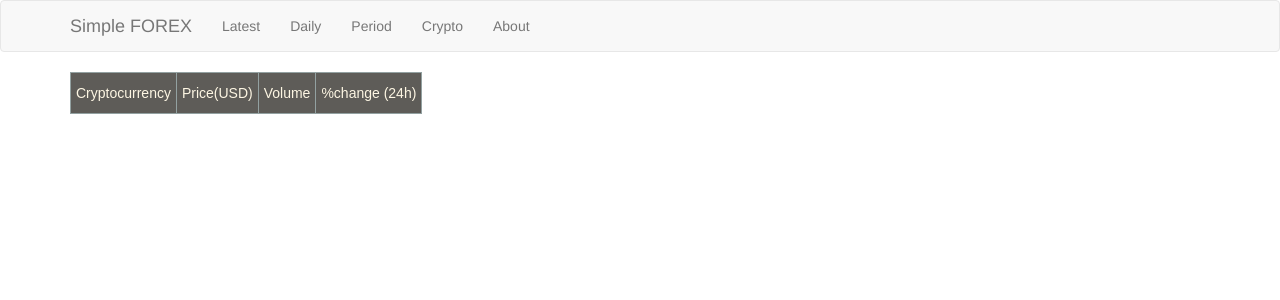
After one commit to emre-oz/simpleforex, a Flask app: template app/templates/crypto.html in a window 1280 px wide. The commit adds this page. Shown: the top 300 px of the page. Run offline with Flask 2, Linux system fonts and the light colour scheme; the template is opened without the code that fills it, so the values that code supplies are empty; some libraries are stand-ins or nearby versions.

Commit message:
Emre+Clemens Crypto Commit

```diff
--- a/app/routes.py
+++ b/app/routes.py
@@ -2,7 +2,7 @@ from app import app
 from flask import render_template, request, redirect, url_for
 from app.forms import DailyForm, PeriodForm
 from flask_wtf import FlaskForm
-from getter import fetch_cached_latest, fetch_daily, fetch_period, fetch_cached_live
+from getter import fetch_cached_latest, fetch_daily, fetch_period, fetch_cached_live, fetch_cached_latest_crypto
 
 
 @app.route("/")
@@ -49,6 +49,11 @@ def period_data():
     chart_data = fetch_period(start_day,end_day,symbols,base)
     return chart_data.render_response()
 
+@app.route("/crypto",methods=["GET","POST"])
+def crypto():
+    crypto_dict = fetch_cached_latest_crypto()
+    return render_template("crypto.html", crypto_dict = crypto_dict, title="Cryptocurrency Information")
+
 @app.route("/about", methods=["GET","POST"])
 def about():
     return render_template("about.html", title= "About")
--- a/app/templates/base.html
+++ b/app/templates/base.html
@@ -21,6 +21,7 @@
                     <li><a href="{{ url_for('latest') }}">Latest</a></li>
                     <li><a href="{{ url_for('daily') }}">Daily</a></li>
                     <li><a href="{{ url_for('period') }}">Period</a></li>
+                    <li><a href="{{ url_for('crypto') }}">Crypto</a></li>
                     <li><a href="{{ url_for('about') }}">About</a></li>
                 </ul>
             </div>
--- /dev/null
+++ b/app/templates/crypto.html
@@ -0,0 +1,47 @@
+{% extends "base.html" %}
+
+{% block app_content %}
+<style type="text/css">
+    .tg  {border-collapse:collapse;border-spacing:0;border-color:#93a1a1;}
+    .tg td{font-family:Arial, sans-serif;font-size:14px;padding:10px 5px;border-style:solid;border-width:1px;overflow:hidden;word-break:normal;border-color:#93a1a1;color:#002b36;background-color:#e4e4e4;}
+    .tg th{font-family:Arial, sans-serif;font-size:14px;font-weight:normal;padding:10px 5px;border-style:solid;border-width:1px;overflow:hidden;word-break:normal;border-color:#93a1a1;color:#fdf6e3;background-color:#5e5c58;}
+    .tg .tg-baqh{text-align:center;vertical-align:top}
+    .tg .tg-0lax{text-align:left;vertical-align:top}
+</style>
+<html>
+    <head>
+        {% if title %}
+        <title>{{ title }} - Simple FOREX</title>
+        {% else %}
+        <title>Welcome to Simple FOREX</title>
+        {% endif %}
+        <script async src="//pagead2.googlesyndication.com/pagead/js/adsbygoogle.js"></script>
+        <script>
+        (adsbygoogle = window.adsbygoogle || []).push({
+        google_ad_client: "ca-pub-7339501564973590",
+        enable_page_level_ads: true
+  });
+</script>
+
+    </head>
+
+<body>
+    <table  class="tg">
+    <tr>
+        <th class="tg-baqh">Cryptocurrency</th>
+        <th class="tg-baqh">Price(USD)</th>
+        <th class="tg-baqh">Volume</th>
+        <th class="tg-baqh">%change (24h)</th>
+    </tr>
+
+        {% for i in range(crypto_dict['name']|count) %}
+            <tr>
+                {% for k in crypto_dict %}
+                    <td class="tg-0lax">{{ crypto_dict[k][i] }}</td>
+                {% endfor %}
+            </tr>
+        {% endfor %}
+    </table>
+</body>
+</html>
+{% endblock %}
```
Also changed, not shown: getter.py (+42 -0 lines), test.py (+11 -10 lines), app/forms.py (line endings or trailing spaces), chart.svg (added).
